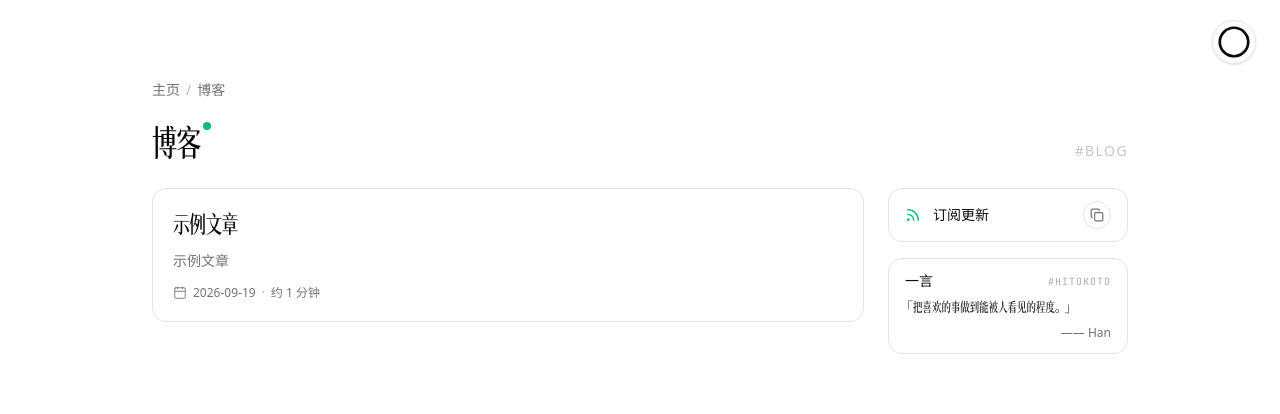
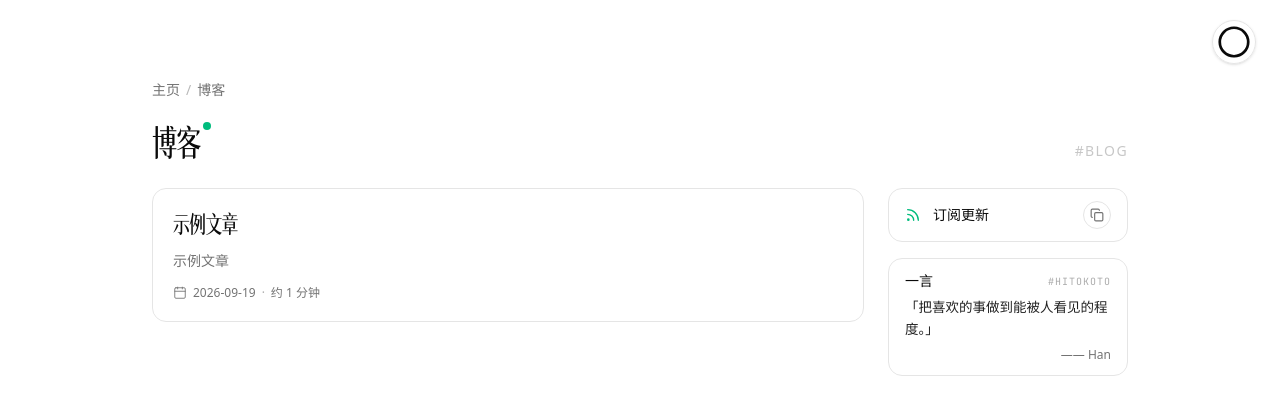
Before and after one commit to HanHanWeb/homepage, a Next.js app: page /blog in a window 1280 px wide. Shown: the top 414 px of the page. Built offline with nearby package versions, Linux system fonts and the light colour scheme; no server answers; a small style sheet from the web is missing; a web font is replaced by a local one.

Commit message:
feat: 一言卡正文改用思源宋体（jsDelivr fontsource，400 字重）

```diff
--- a/src/app/blog/page.tsx
+++ b/src/app/blog/page.tsx
@@ -24,6 +24,10 @@ export default async function BlogPage() {
         rel="stylesheet"
         href="https://cdn.jsdelivr.net/npm/@fontsource/noto-serif-sc@5.3.0/chinese-simplified-600.css"
       />
+      <link
+        rel="stylesheet"
+        href="https://cdn.jsdelivr.net/npm/@fontsource/noto-serif-sc@5.3.0/chinese-simplified-400.css"
+      />
       <ScrollProgress />
       <BackToTop />
       <BlogView posts={posts} />
--- a/src/app/globals.css
+++ b/src/app/globals.css
@@ -19,6 +19,7 @@
   --font-mono: var(--font-jetbrains-mono);
   --font-heading: var(--font-sans);
   --font-serif-sc: "CorpSrcWinSong", serif;
+  --font-serif-song: "Noto Serif SC", "Songti SC", "SimSun", serif;
   --color-sidebar-ring: var(--sidebar-ring);
   --color-sidebar-border: var(--sidebar-border);
   --color-sidebar-accent-foreground: var(--sidebar-accent-foreground);
--- a/src/components/hitokoto-card.tsx
+++ b/src/components/hitokoto-card.tsx
@@ -40,7 +40,7 @@ export function HitokotoCard() {
           #HITOKOTO
         </span>
       </div>
-      <p className="font-serif-sc text-[13.5px] leading-relaxed text-foreground/90">
+      <p className="font-serif-song text-[13.5px] leading-relaxed text-foreground/90">
         「{quote.text}」
       </p>
       <p className="mt-1.5 text-right text-xs text-muted-foreground">
```
